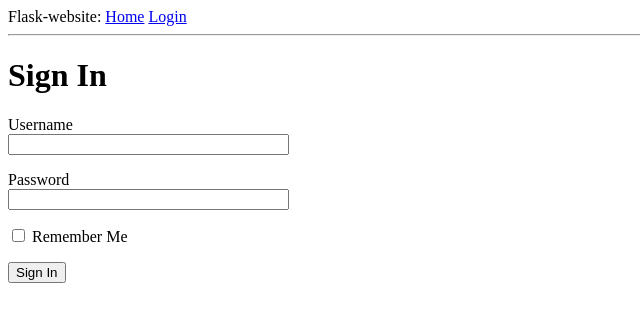
After one commit to cjc217/flask-repo, a Flask app: page /login in a window 1280 px wide. The commit adds this page. Shown: the top 322 px of the page, without its empty margins (0-640 px from the left). Run offline with Flask 3, Linux system fonts and the light colour scheme.

Commit message:
Updating website repo

```diff
--- a/app/__init__.py
+++ b/app/__init__.py
@@ -1,5 +1,7 @@
 from flask import Flask
+from config import Config
 
 app = Flask(__name__)
+app.config.from_object(Config)
 
 from app import routes
--- /dev/null
+++ b/app/forms.py
@@ -0,0 +1,10 @@
+from flask_wtf import FlaskForm
+from wtforms import StringField, PasswordField, BooleanField, SubmitField
+from wtforms.validators import DataRequired
+
+
+class LoginForm(FlaskForm):
+    username = StringField('Username', validators=[DataRequired()])
+    password = PasswordField('Password', validators=[DataRequired()])
+    remember_me = BooleanField('Remember Me')
+    submit = SubmitField('Sign In')
--- a/app/routes.py
+++ b/app/routes.py
@@ -1,5 +1,6 @@
-from flask import render_template
+from flask import render_template, flash, redirect
 from app import app
+from app.forms import LoginForm
 
 
 @app.route('/')
@@ -25,3 +26,13 @@ def index():
     }
     return render_template(
         'index.html', title='Home', user=user, posts=posts, contact=contact)
+
+
+@app.route('/login', methods=['GET', 'POST'])
+def login():
+    form = LoginForm()
+    if form.validate_on_submit():
+        flash('Login requested for user {}, remember_me={}'.format(
+            form.username.data, form.remember_me.data))
+        return redirect('/index')
+    return render_template('login.html', title='Sign In', form=form)
--- a/app/templates/base.html
+++ b/app/templates/base.html
@@ -1,15 +1,27 @@
-<!doctype html>
 <html>
     <head>
         {% if title %}
-        <title>{{ title }} - Flask-Website</title>
+        <title>{{ title }} - flask-website</title>
         {% else %}
-        <title>Welcome to Flask-Website</title>
+        <title>flask-website</title>
         {% endif %}
     </head>
     <body>
-        <div>Flask-Website <a href="/index">Home</a></div>
+        <div>
+            Flask-website:
+            <a href="/index">Home</a>
+            <a href="/login">Login</a>
+        </div>
         <hr>
+        {% with messages = get_flashed_messages() %}
+        {% if messages %}
+        <ul>
+            {% for message in messages %}
+            <li>{{ message }}</li>
+            {% endfor %}
+        </ul>
+        {% endif %}
+        {% endwith %}
         {% block content %}{% endblock %}
     </body>
 </html>
--- /dev/null
+++ b/app/templates/login.html
@@ -0,0 +1,18 @@
+{% extends "base.html" %}
+
+{% block content %}
+    <h1>Sign In</h1>
+    <form action="" method="post" novalidate>
+        {{ form.hidden_tag() }}
+        <p>
+            {{ form.username.label }}<br>
+            {{ form.username(size=32) }}
+        </p>
+        <p>
+            {{ form.password.label }}<br>
+            {{ form.password(size=32) }}
+        </p>
+        <p>{{ form.remember_me() }} {{ form.remember_me.label }}</p>
+        <p>{{ form.submit() }}</p>
+    </form>
+{% endblock %}
--- /dev/null
+++ b/config.py
@@ -0,0 +1,5 @@
+import os
+
+
+class Config:
+    SECRET_KEY = os.environ.get('SECRET_KEY') or 'secret-key-value'
```
